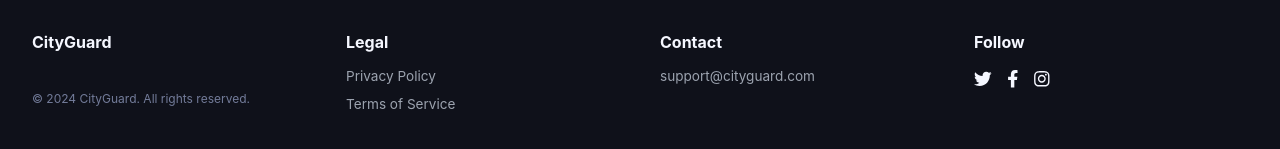
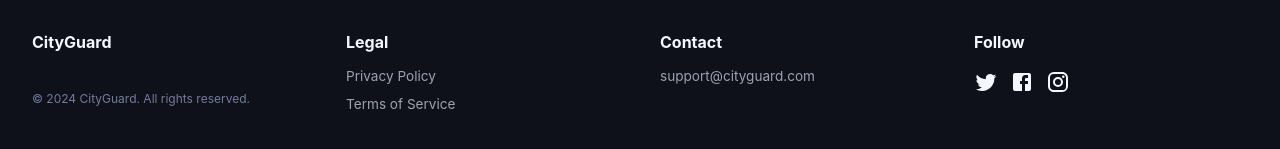
Before and after one commit to AmanAhmed12/online-police-assistance, a Next.js app: page / in a window 1280 px wide. Shown: the part 2537-2686 px from the top of the page. Built offline with nearby package versions, Linux system fonts and the light colour scheme.

Commit message:
removed unnecessary packages and dependancies

```diff
--- a/components/Footer.tsx
+++ b/components/Footer.tsx
@@ -3,7 +3,7 @@
 
 import { useState } from "react";
 import Link from "next/link";
-import { FaTwitter, FaFacebookF, FaInstagram } from "react-icons/fa";
+import { Twitter, Facebook, Instagram } from "@mui/icons-material";
 import { Button } from "@mui/material";
 
 export default function Footer() {
@@ -59,9 +59,9 @@ export default function Footer() {
         <div className="footer-col">
           <div className="footer-title">Follow</div>
           <div className="socials">
-            <FaTwitter aria-label="twitter" />
-            <FaFacebookF aria-label="facebook" />
-            <FaInstagram aria-label="instagram" />
+            <Twitter aria-label="twitter" />
+            <Facebook aria-label="facebook" />
+            <Instagram aria-label="instagram" />
           </div>
         </div>
       </div>
--- a/package.json
+++ b/package.json
@@ -12,13 +12,11 @@
     "@emotion/react": "^11.14.0",
     "@emotion/styled": "^11.14.1",
     "@google/generative-ai": "^0.24.1",
-    "@heroicons/react": "^2.2.0",
     "@mui/icons-material": "^7.2.0",
     "@mui/material": "^7.2.0",
     "next": "15.4.5",
     "react": "19.1.0",
-    "react-dom": "19.1.0",
-    "react-icons": "^5.5.0"
+    "react-dom": "19.1.0"
   },
   "devDependencies": {
     "@types/node": "^20",
```
Also changed, not shown: 1 other file (tests, documents, lock files or other folders).
